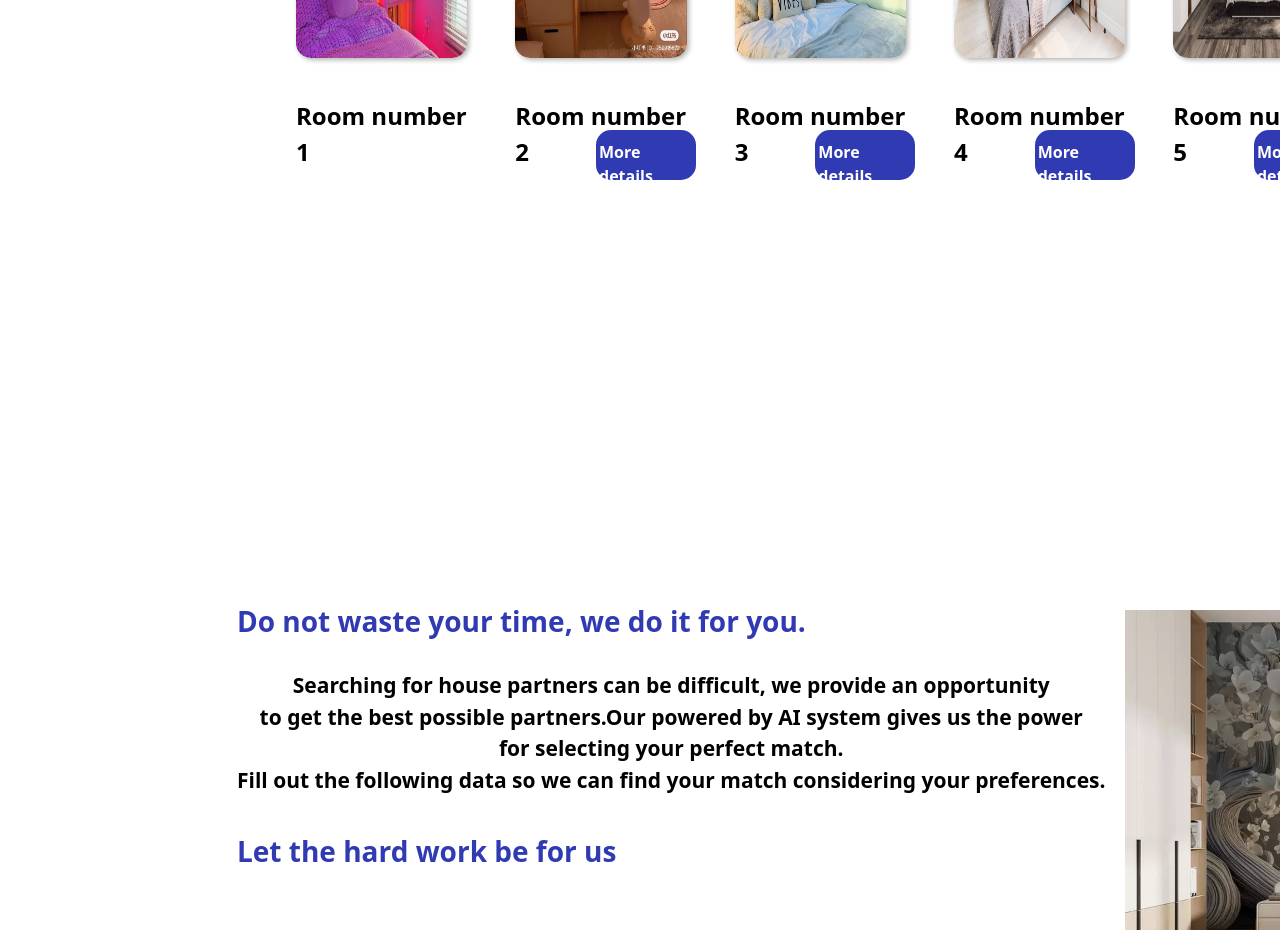
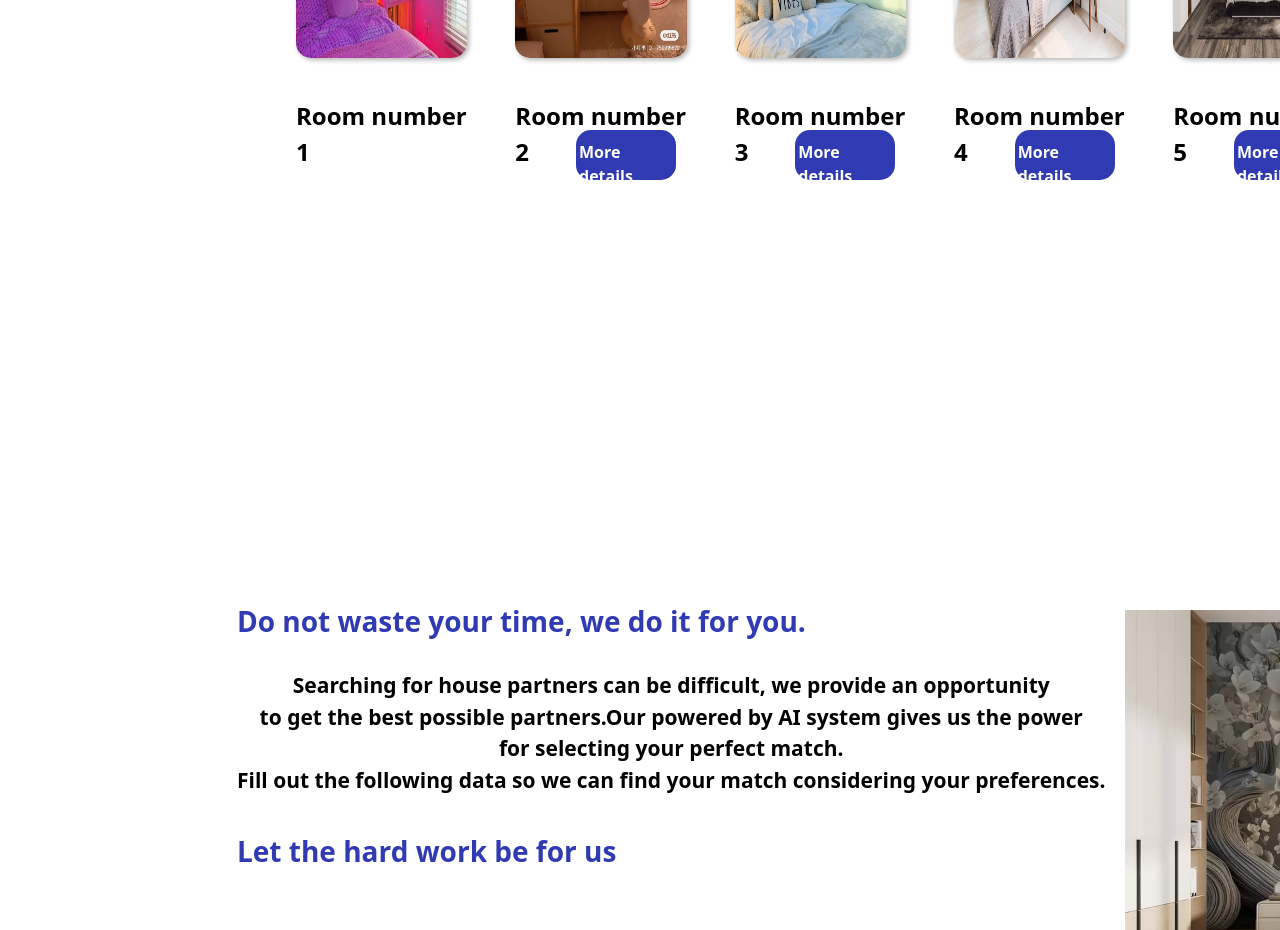
Before and after one commit to luismidv/TFGDeploy, a React (Vite) app: page / in a window 1280 px wide. Shown: the part 900-1830 px from the top of the page. Built offline with nearby package versions, Linux system fonts and the light colour scheme.

Commit message:
Responsive trials

```diff
--- a/src/static/css/rootStyle.css
+++ b/src/static/css/rootStyle.css
@@ -35,7 +35,7 @@
 .details {
     position: relative;
     display: block;
-    left: 300px;
+    left: 280px;
     font-family: "Proxima Nova", system-ui, sans-serif;
     width: 100px;
     height:50px;
```
